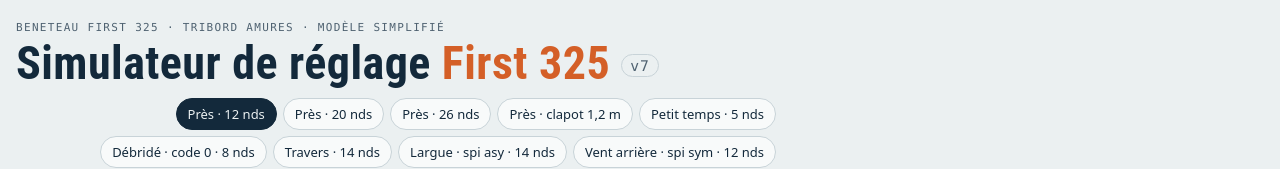
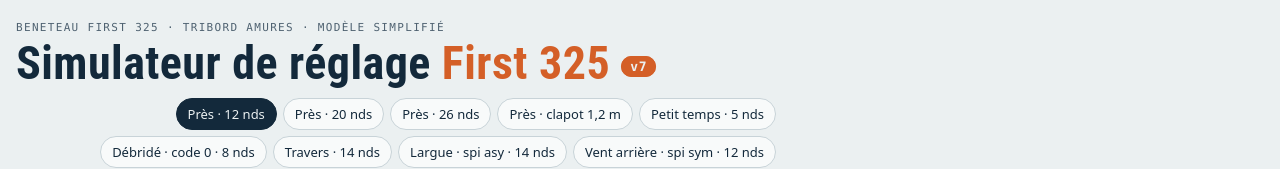
Before and after one commit to NerryJ/first325, a plain HTML site: page index.html in a window 1280 px wide. Shown: the top 169 px of the page. Drawn offline with Linux system fonts and the light colour scheme.

Commit message:
Add files via upload

```diff
--- a/index.html
+++ b/index.html
@@ -36,7 +36,7 @@ header{display:flex;flex-wrap:wrap;align-items:flex-end;justify-content:space-be
 .eyebrow{font-family:var(--f-mono);font-size:11px;letter-spacing:.12em;text-transform:uppercase;color:var(--ink-2)}
 h1{font-family:var(--f-display);font-weight:700;font-size:clamp(30px,4.2vw,46px);line-height:1;margin:4px 0 0;letter-spacing:.01em;text-wrap:balance}
 h1 span{color:var(--accent)}
-h1 .ver{font-family:var(--f-mono);font-size:.32em;font-weight:500;letter-spacing:.06em;color:var(--ink-2);border:1px solid var(--line);border-radius:999px;padding:2px 8px;vertical-align:middle;white-space:nowrap}
+h1 .ver{font-family:var(--f-mono);font-size:13px;font-weight:600;color:var(--paper)!important;background:var(--accent);border-color:var(--accent)!important;letter-spacing:.06em;color:var(--ink-2);border:1px solid var(--line);border-radius:999px;padding:2px 8px;vertical-align:middle;white-space:nowrap}
 .scen{display:flex;flex-wrap:wrap;gap:6px;max-width:760px;justify-content:flex-end}
 .chip{font:500 13px var(--f-body);border:1px solid var(--line);background:var(--panel);color:var(--ink);padding:6px 11px;border-radius:999px;cursor:pointer}
 .chip:hover{border-color:var(--ink-2)}
```
